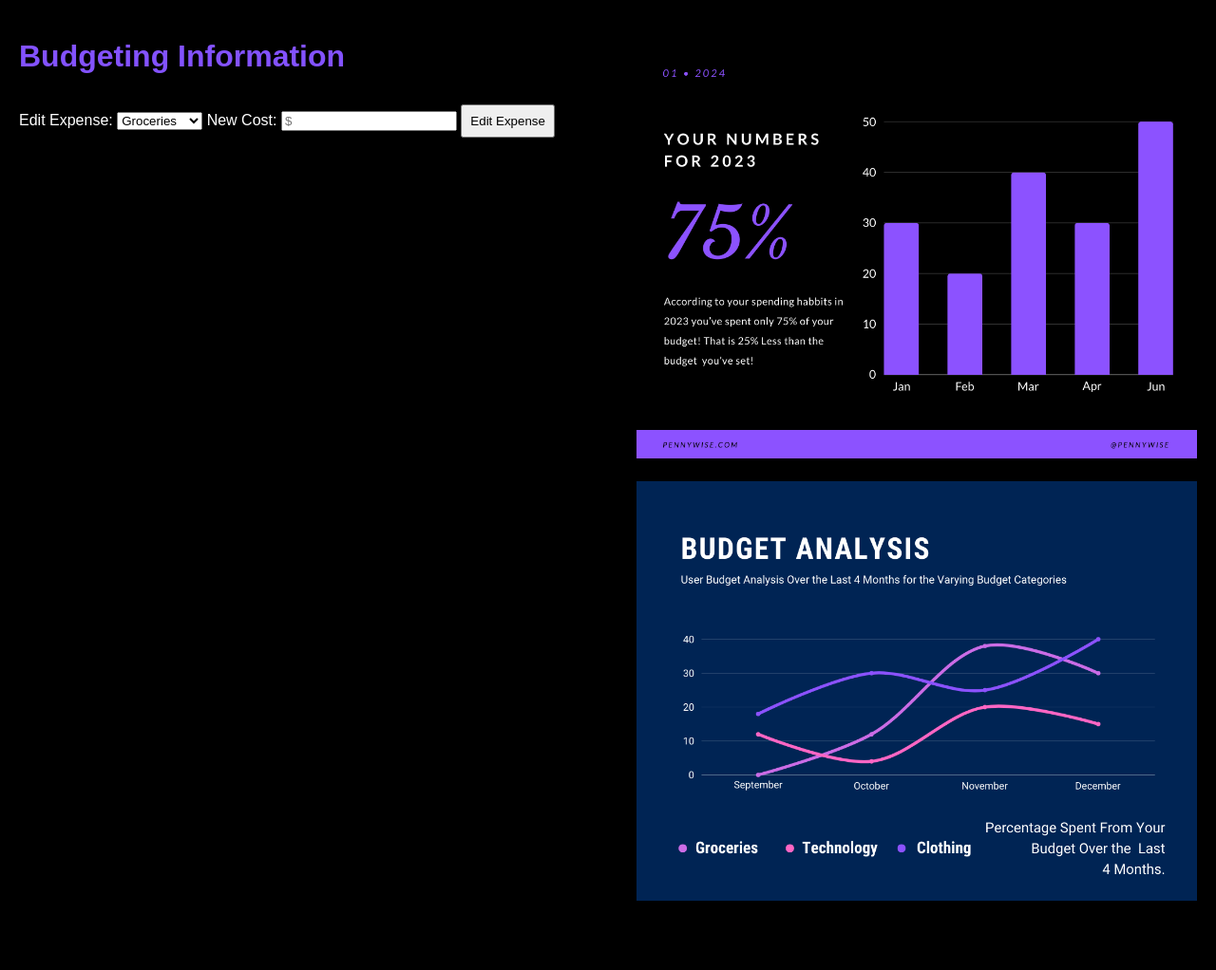
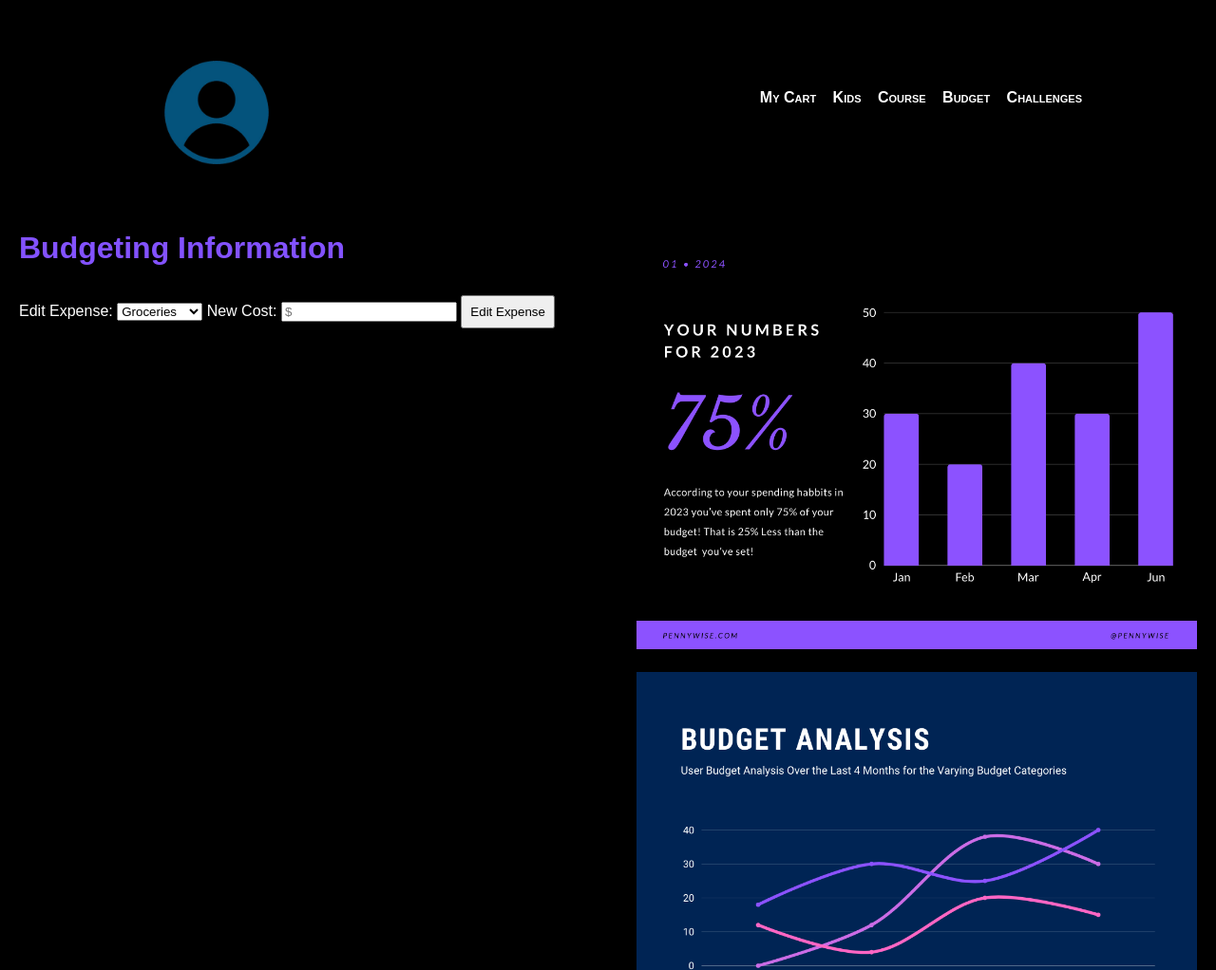
Before and after one commit to AJFrosty/Pennywise, a plain HTML site: page Budget/index.html in a window 1280 px wide. Shown: the top 1022 px of the page at 95% size. Before the commit the page ends 973 px from the top, so only its background shows below. Drawn offline with Linux system fonts and the light colour scheme; no server answers.

Commit message:
Added Navigation bars

```diff
--- a/Budget/index.html
+++ b/Budget/index.html
@@ -7,6 +7,17 @@
     <title>Budgeting</title>
 </head>
 <body>
+    <nav>
+        <a href="../Profile/index.html"><img src="../Profile/img/user.png" class="logo"></a>
+        <ul>
+            <li><a href="">My Cart</a></li>
+            <li><a href="">Kids</a></li>
+            <li><a href="https://www.khanacademy.org/college-careers-more/financial-literacy/xa6995ea67a8e9fdd:welcome-to-financial-literacy"
+                    title="Check out khanacademy's financial literacy Course!">Course</a></li>
+            <li><a href="../Budget/index.html">Budget</a></li>
+            <li><a href="" title="Compete">Challenges</a></li>
+        </ul>
+    </nav>
     <div class="container">
         <div id="expenseTagging">
             <h1>Budgeting Information</h1>
--- a/Budget/styles.css
+++ b/Budget/styles.css
@@ -65,3 +65,53 @@ button {
     margin-top: 10px;
     padding: 10px;
 }
+
+nav{
+    position: relative;
+    z-index: 1;
+    display: flex;
+    align-items: center;
+    justify-content: space-between;
+    padding: 20px 10%;
+}
+
+nav .menu-img {
+    width: 25px;
+    margin-top: 20px;
+    margin-left: -105px;
+    cursor: pointer;
+}
+
+nav .logo{
+    position: relative;
+    z-index: 2;
+    margin-top: 20px;
+    margin-left: 10px;
+    width: 180px;
+    cursor: pointer;
+}
+
+nav ul{
+    margin-top: 20px;
+    flex: 1;
+    text-align: right;
+}
+
+nav ul li{
+    display: inline-block;
+    list-style: none;
+    font-weight: 600;
+    margin-right: 13px;
+    font-variant: small-caps;
+    position:relative;
+    cursor: pointer;
+}
+
+nav ul li a{
+    text-decoration: none;
+    color: #fff;
+}
+
+nav ul li:hover {
+    color: #4f46e5;
+}
--- a/Profile/edit.css
+++ b/Profile/edit.css
@@ -54,3 +54,53 @@ button {
 button:hover {
     background-color: #3d358d;
 }
+
+nav{
+    position: relative;
+    z-index: 1;
+    display: flex;
+    align-items: center;
+    justify-content: space-between;
+    padding: 20px 10%;
+}
+
+nav .menu-img {
+    width: 25px;
+    margin-top: 20px;
+    margin-left: -105px;
+    cursor: pointer;
+}
+
+nav .logo{
+    position: relative;
+    z-index: 2;
+    margin-top: 20px;
+    margin-left: 10px;
+    width: 180px;
+    cursor: pointer;
+}
+
+nav ul{
+    margin-top: 20px;
+    flex: 1;
+    text-align: right;
+}
+
+nav ul li{
+    display: inline-block;
+    list-style: none;
+    font-weight: 600;
+    margin-right: 13px;
+    font-variant: small-caps;
+    position:relative;
+    cursor: pointer;
+}
+
+nav ul li a{
+    text-decoration: none;
+    color: #fff;
+}
+
+nav ul li:hover {
+    color: #4f46e5;
+}
--- a/Profile/styles.css
+++ b/Profile/styles.css
@@ -110,3 +110,55 @@ body {
     font-size: 14px;
     color: rgba(255,255,255, 70%);
 }
+
+/* Top navigation bar STUFF */
+
+nav{
+    position: relative;
+    z-index: 1;
+    display: flex;
+    align-items: center;
+    justify-content: space-between;
+    padding: 20px 10%;
+}
+
+nav .menu-img {
+    width: 25px;
+    margin-top: 20px;
+    margin-left: -105px;
+    cursor: pointer;
+}
+
+nav .logo{
+    position: relative;
+    z-index: 2;
+    margin-top: 20px;
+    margin-left: 10px;
+    width: 180px;
+    cursor: pointer;
+}
+
+nav ul{
+    margin-top: 20px;
+    flex: 1;
+    text-align: right;
+}
+
+nav ul li{
+    display: inline-block;
+    list-style: none;
+    font-weight: 600;
+    margin-right: 13px;
+    font-variant: small-caps;
+    position:relative;
+    cursor: pointer;
+}
+
+nav ul li a{
+    text-decoration: none;
+    color: #fff;
+}
+
+nav ul li:hover {
+    color: #4f46e5;
+}
```
Also changed, not shown: Profile/edit.html (+11 -1 lines), Profile/index.html (+17 -1 lines), Profile/img/user.png (added).
